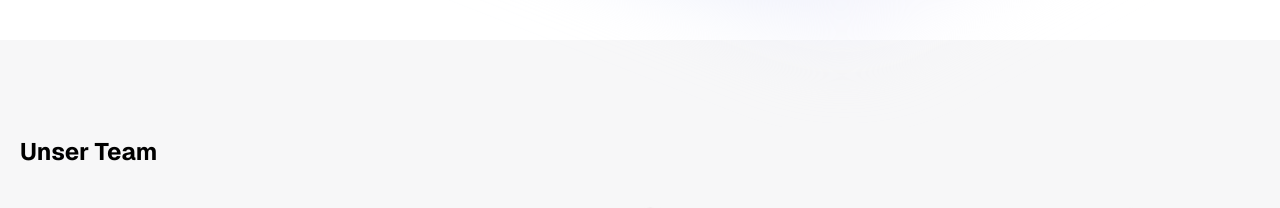
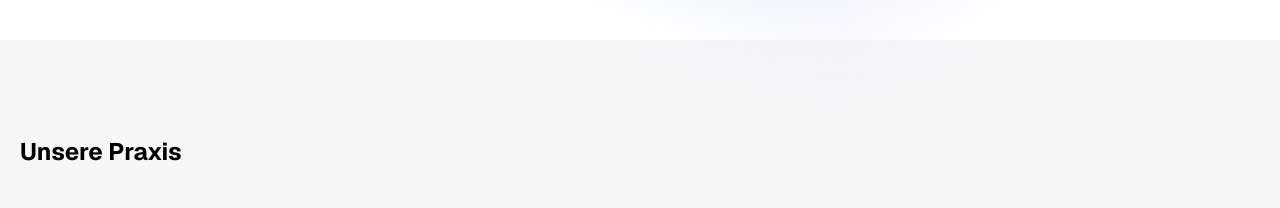
Before and after one commit to pneumology/pneumo-web, a Next.js app: page / in a window 1280 px wide. Shown: the part 1780-1988 px from the top of the page. Built offline with nearby package versions, Linux system fonts and the light colour scheme.

Commit message:
Update team.tsx

```diff
--- a/src/app/team.tsx
+++ b/src/app/team.tsx
@@ -5,7 +5,7 @@ const Team = () => {
     return <div className="bg-light">
         <div className="p-5 flex justify-center w-full py-24">
             <div className="w-full max-w-7xl">
-                <h1 className="font-bold text-2xl mb-6">Unser Team</h1>
+                <h1 className="font-bold text-2xl mb-6">Unsere Praxis</h1>
 
                 <div className="flex lg:flex-row flex-col gap-10 justify-between">
                     {teamData.map((team, index) => {
```
